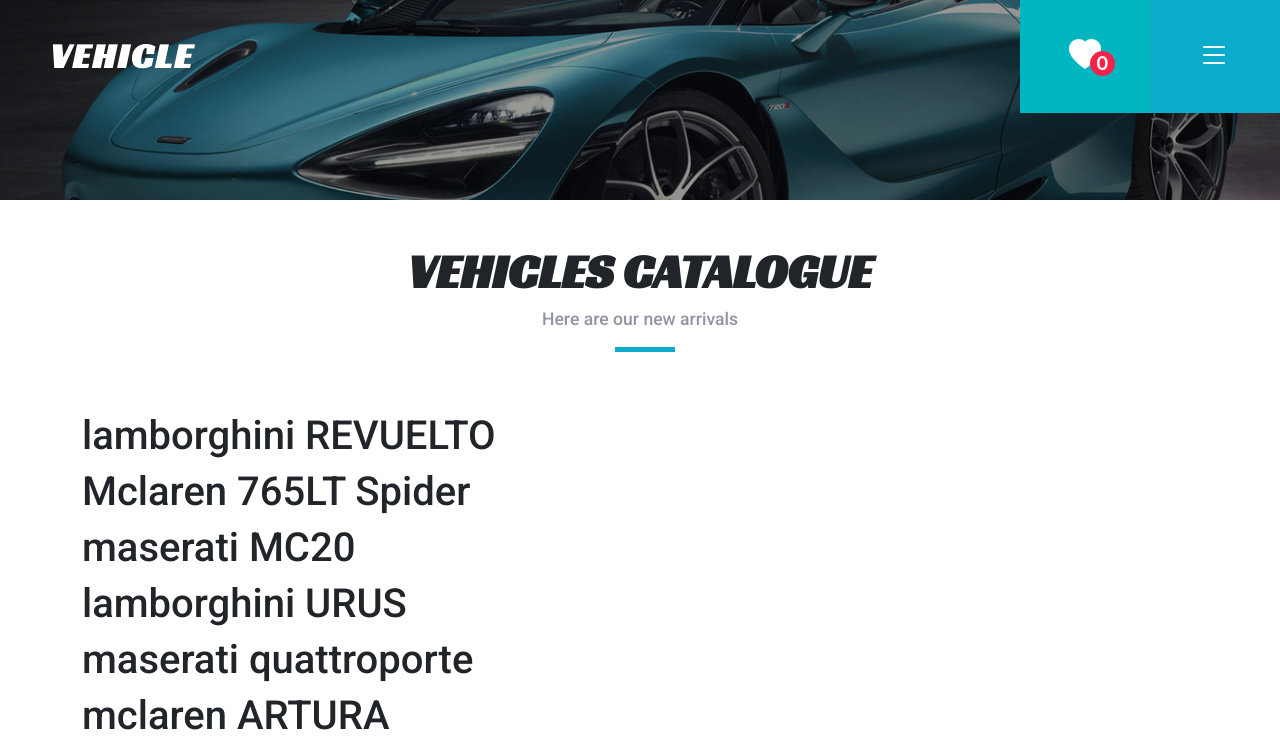
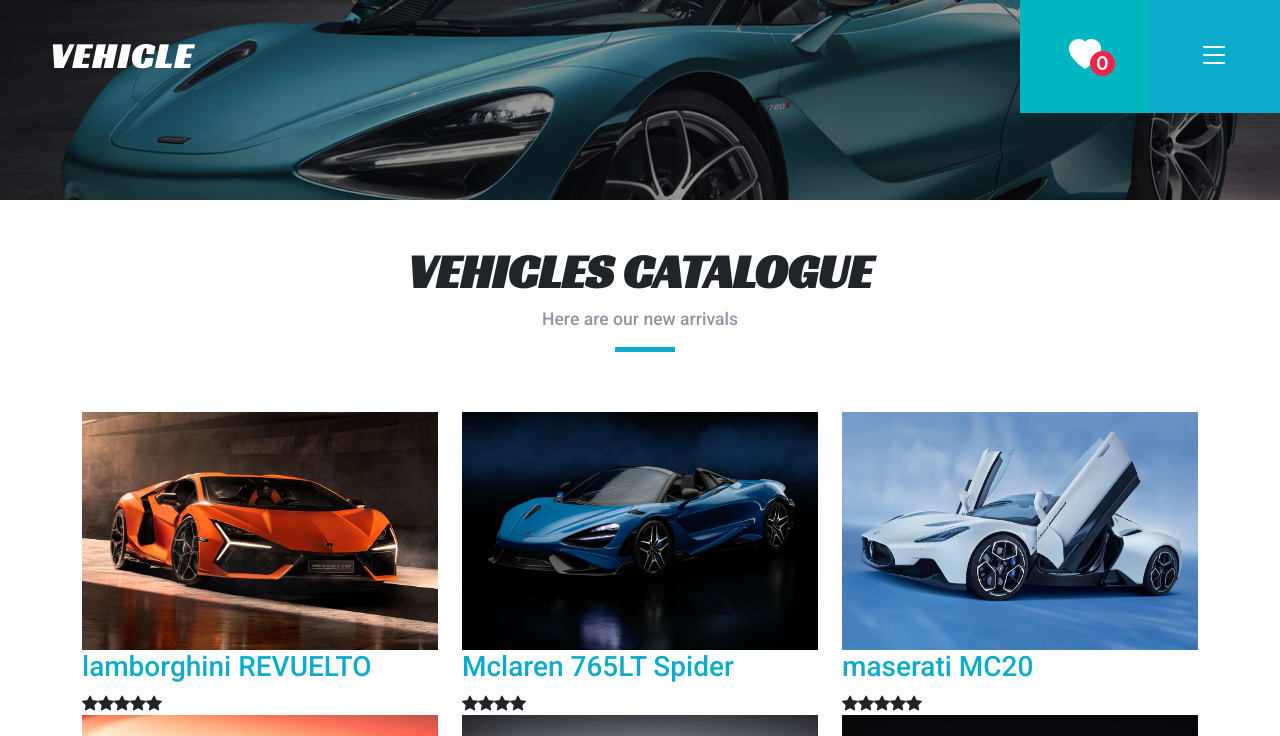
Before and after one commit to AnastasiiaYurchenko/sports-cars, a React (Create React App) app: page /sports-cars/vehicles in a window 1280 px wide. Shown: the top 736 px of the page. Built offline with nearby package versions, Linux system fonts and the light colour scheme.

Commit message:
add stars rating to the VehicleCard

```diff
--- a/src/components/VehicleCard.jsx
+++ b/src/components/VehicleCard.jsx
@@ -1,9 +1,21 @@
 import React from 'react';
 import './vehicleCard.css';
+import { Link } from 'react-router-dom';
+import VehicleRating from './VehicleRating';
 
-const VehicleCard = () => {
+const VehicleCard = ({car}) => {
   return (
-    <div className='col-lg-4 col-md-6'></div>
+    <div className='col-lg-4 col-md-6'>
+      <div className="vehicle">
+        <div className="vehicle-img">
+          <img src={car.bannerImg} alt={car.make} className="img-fluid" />
+        </div>
+        <h3>
+          <Link to={`/vehicles/${car._id}`} >{car.title}</Link>
+        </h3>
+        <VehicleRating rating={car.rating} />
+      </div>
+    </div>
   )
 }
 
--- /dev/null
+++ b/src/components/VehicleRating.jsx
@@ -0,0 +1,26 @@
+import React, { useEffect, useState } from 'react'
+import './vehicleRating.css'
+
+const VehicleRating = ({ rating }) => {
+    const [stars, setStars] = useState([]);
+    const generateStars = () => {
+        let stars = [];
+        if (rating > 5 || rating < 1) {
+            return
+        }
+        for (let i = 0; i < rating; i++) {
+            stars.push(i)
+        }
+        return stars;
+    }
+
+    useEffect(() => {
+        setStars(generateStars())
+    }, [])
+
+  return (
+      <div className='stars'> { stars.map(star => (<i key={star} class="bi bi-star-fill"></i>))}</div>
+  )
+}
+
+export default VehicleRating
--- a/src/pages/Vehicles.jsx
+++ b/src/pages/Vehicles.jsx
@@ -4,6 +4,7 @@
 import bgImg from '../images/mclaren-1.jpg';
 import { AppContext } from 'App';
 import PageTitle from 'components/PageTitle';
+import VehicleCard from 'components/VehicleCard';
 
 const Vehicles = () => {
   const { data: cars, setData: setCars } = useContext(AppContext);
@@ -14,7 +15,7 @@
       <div className="container">
         <PageTitle title="Vehicles Catalogue" subtitle="Here are our new arrivals" />
         <div className="row">
-          {cars && cars.length > 0 && cars.map(car => <h1 key={car._id}>{car.title}</h1>
+          {cars && cars.length > 0 && cars.map(car => <VehicleCard key={car._id} car={car} />
           )}
         </div>
       </div>
```
Also changed, not shown: src/components/vehicleRating.css (added).
